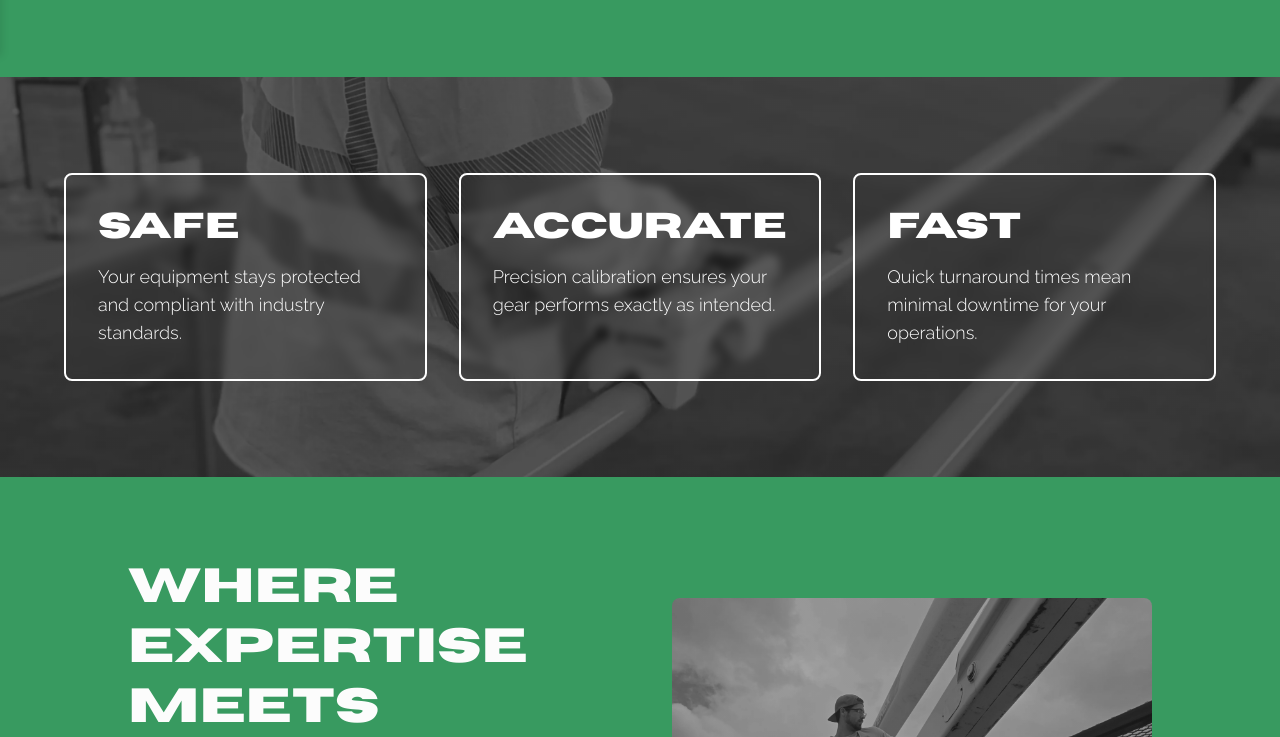
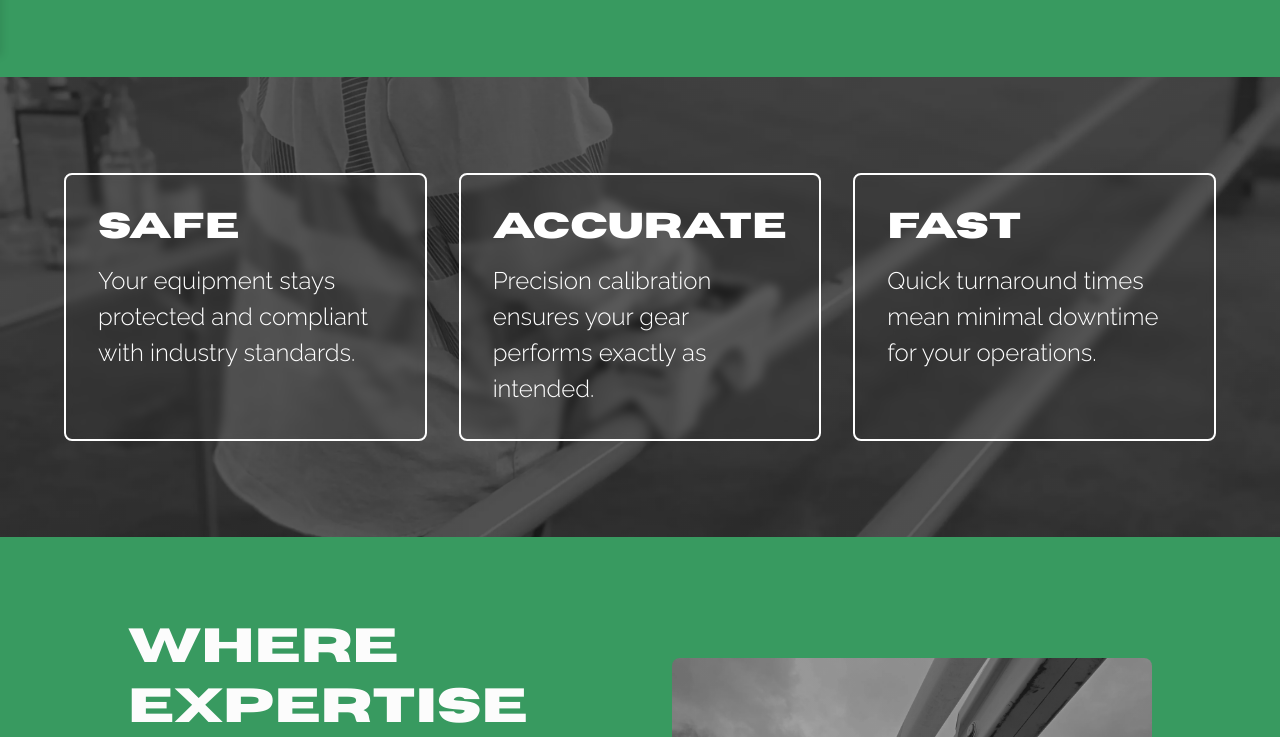
Before and after one commit to banjito/ampCalibrationWeb, a website: page about.html in a window 1280 px wide. Shown: the part 744-1481 px from the top of the page. Drawn offline with nearby package versions, Linux system fonts and the light colour scheme; a web font is replaced by a local one.

Commit message:
raleway font fix 2

```diff
--- a/about.html
+++ b/about.html
@@ -104,7 +104,7 @@
           <!-- Safety -->
           <div class="bg-green/90 backdrop-blur-sm border-2 border-white p-8 rounded-lg">
             <div class="text-4xl font-bold mb-4 font-horizon">SAFE</div>
-            <p class="font-raleway-light text-lg">
+            <p class="font-raleway-light">
               Your equipment stays protected and compliant with industry standards.
             </p>
           </div>
@@ -112,7 +112,7 @@
           <!-- Accuracy -->
           <div class="bg-green/90 backdrop-blur-sm border-2 border-white p-8 rounded-lg">
             <div class="text-4xl font-bold mb-4 font-horizon">ACCURATE</div>
-            <p class="font-raleway-light text-lg">
+            <p class="font-raleway-light">
               Precision calibration ensures your gear performs exactly as intended.
             </p>
           </div>
@@ -120,7 +120,7 @@
           <!-- Fast -->
           <div class="bg-green/90 backdrop-blur-sm border-2 border-white p-8 rounded-lg">
             <div class="text-4xl font-bold mb-4 font-horizon">FAST</div>
-            <p class="font-raleway-light text-lg">
+            <p class="font-raleway-light">
               Quick turnaround times mean minimal downtime for your operations.
             </p>
           </div>
```
Also changed, not shown: index.html (+1 -1 lines).
